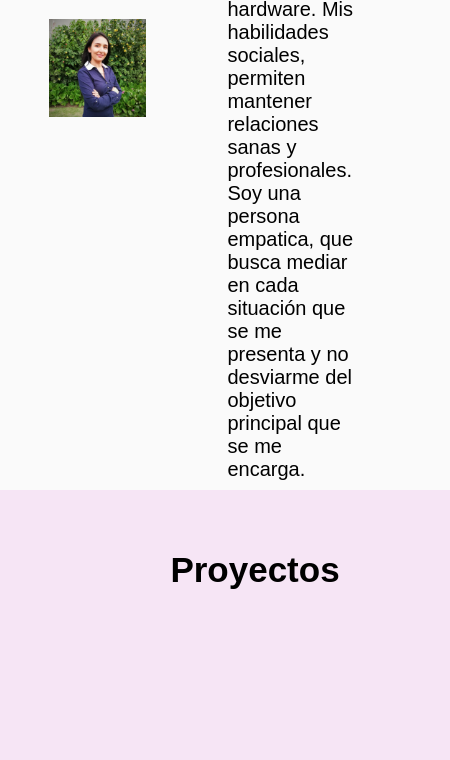
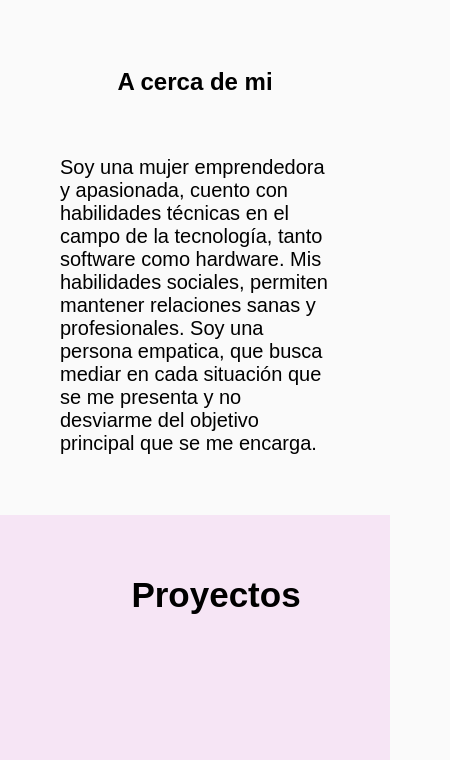
Before and after one commit to DIANAMC/DIANAMC.github.io, a plain HTML site: page index.html in a window 390 px wide. Shown: the part 1029-1789 px from the top of the page, 450 px wide, since content can reach past the window. Drawn offline with Linux system fonts and the light colour scheme; a web font is replaced by a local one.

Commit message:
responsive

```diff
--- a/index.css
+++ b/index.css
@@ -94,7 +94,6 @@ body{
 }
 .section2{
     width: 100%;
-    height: 90vh;
     display: flex;
 
 }
@@ -157,7 +156,7 @@ body{
     position: absolute;
     display: flex;
     justify-content: center;
-    width: 100%;
+    width: 80%;
     margin: 60px;
 }
 
@@ -167,7 +166,6 @@ body{
     width: 100%;
     height: 90vh;
     overflow: scroll;
-    padding: 30px;
     position: relattive;
     background-color: #F6E5F5;
     display: flex;
@@ -246,7 +244,19 @@ body{
     text-decoration: underline;
 }
 @media only screen and (max-width: 600px ){
-
+    .section1__name{
+        width: 100%;
+    }
+    .section2{
+        display: block;
+    }
+    .section2__text{
+        width: 100%;
+    }
+    .section2__img{
+        width: 100%;
+        height: 40vh;
+    }
     .footer{
         align-items: flex-start;
         flex-direction: column;
--- a/index.html
+++ b/index.html
@@ -9,29 +9,11 @@
     <link href="https://fonts.googleapis.com/css?family=Muli&display=swap" rel="stylesheet">
 </head>
 <body>
-    <!-- <header class="header">
-        <img class="header__img" src="img/giphy.gif" alt="">
-        <div class="header__menu">
-            <div class="header__menu--profile">
-                <img src="./img/user.png" alt="user">
-                <p>perfil</p>
-            </div>
-            <ul>
-                <li><a href="/">Cuenta</a></li>
-                <li><a href="/">Cerrar sesión</a></li>
-
-            </ul>
-        </div>
-
-    </header> -->
     <section class="section1">
         <div class="section1__name">
             <p>Marcela Camacho</p>
             <br>
             <h2>Ingeniera electrónica y developer web.</h2>
-        </div>
-        <div class="section1__img">
-            <img src="/img/foto1.jpg" alt="">
         </div>
     </section>
 
```
